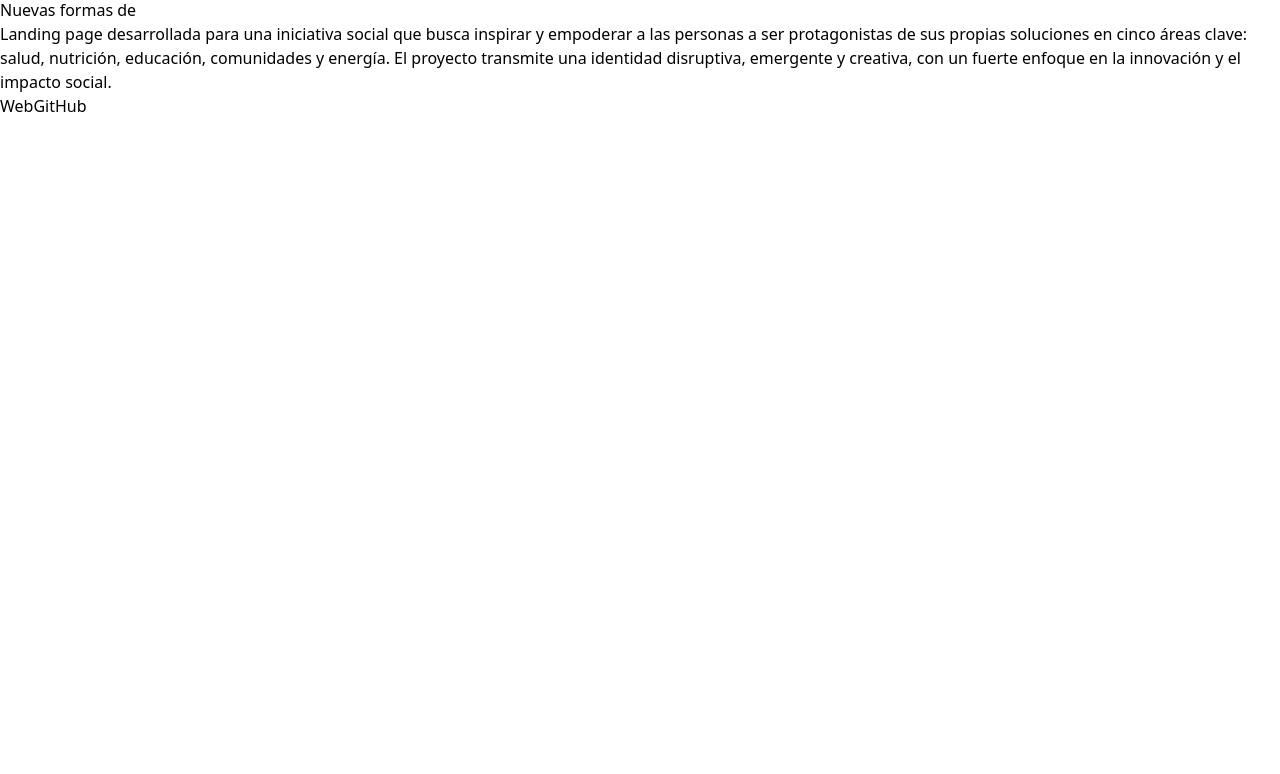
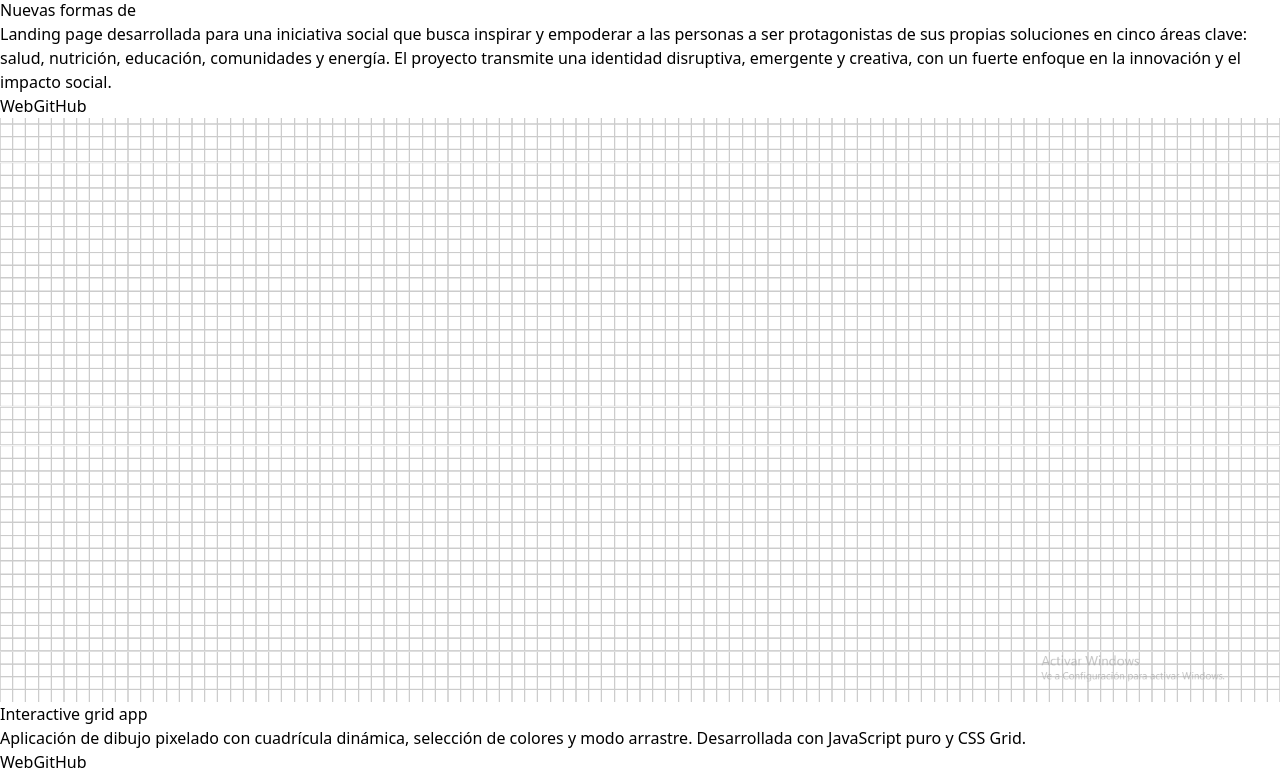
Before and after one commit to santiagotraba/portfolio, a React (Vite) app: page / in a window 1280 px wide. Shown: the part 5366-6140 px from the top of the page. Before the commit the page ends 5484 px from the top, so only its background shows below. Built offline with nearby package versions, Linux system fonts and the light colour scheme.

Commit message:
agrega proyecto "Interactive grid app" a la lista de proyectos en proyects.js

```diff
--- a/src/proyects.js
+++ b/src/proyects.js
@@ -4,6 +4,7 @@ import fotoparaproyectoderecetas from "../public/fotoparaproyectoderecetas.png"
 import taskmanager from "../public/taskmanager.png"
 import projectpulse from "../public/projectpulse.png"
 import nuevasformasde from "../public/nuevasformasde.png"
+import interactivegridapp from "../public/interactivegridapp.png"
 
 export const PROYECTS = [
   {
@@ -53,4 +54,12 @@ export const PROYECTS = [
     url: "https://nuevas-formas-vida-web.lovable.app/",
     github: "https://github.com/santiagotraba/nuevas-formas-vida-web",
   },
+
+  {
+    name: "Interactive grid app",
+    description: "Aplicación de dibujo pixelado con cuadrícula dinámica, selección de colores y modo arrastre. Desarrollada con JavaScript puro y CSS Grid.",
+    media: interactivegridapp,
+    url: "https://stellar-croquembouche-dee361.netlify.app/",
+    github: "https://github.com/santiagotraba/interactive-grid-app",
+  },
 ];
```
Also changed, not shown: public/interactivegridapp.png (added).
